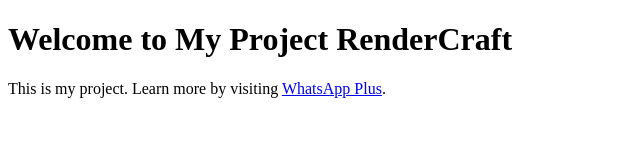
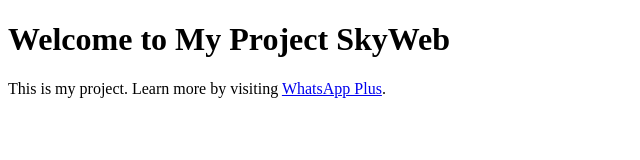
Before and after one commit to Peter4255/SkyWeb, a plain HTML site: page Descargar Whatsapp Plus v18.40 _ Original APK Última Version [Enero de 2025] _ Azul.html in a window 1280 px wide. Shown: the whole page, without its empty margins (0-640 px from the left). Drawn offline with Linux system fonts and the light colour scheme.

Commit message:
Update Descargar Whatsapp Plus v18.40 _ Original APK Última Version [Enero de 2025] _ Azul.html

```diff
--- a/Descargar Whatsapp Plus v18.40 _ Original APK Última Version [Enero de 2025] _ Azul.html
+++ b/Descargar Whatsapp Plus v18.40 _ Original APK Última Version [Enero de 2025] _ Azul.html
@@ -6,7 +6,7 @@
     <title>My Project</title>
 </head>
 <body>
-    <h1>Welcome to My Project RenderCraft</h1>
+    <h1>Welcome to My Project SkyWeb</h1>
     <p>This is my project. Learn more by visiting <a href="http://whatplusapp.com/" target="_blank">WhatsApp Plus</a>.</p>
 </body>
 </html>
```
